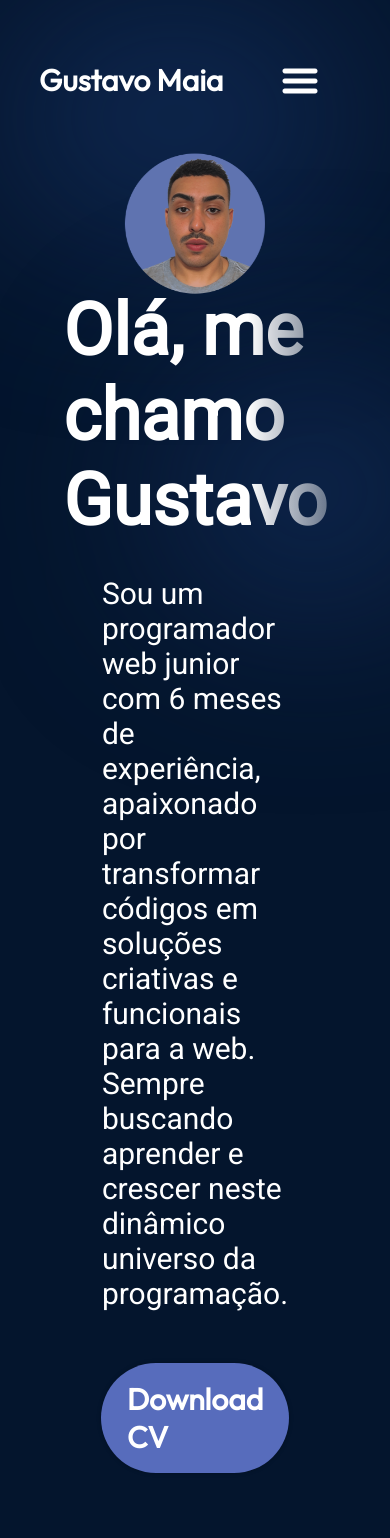
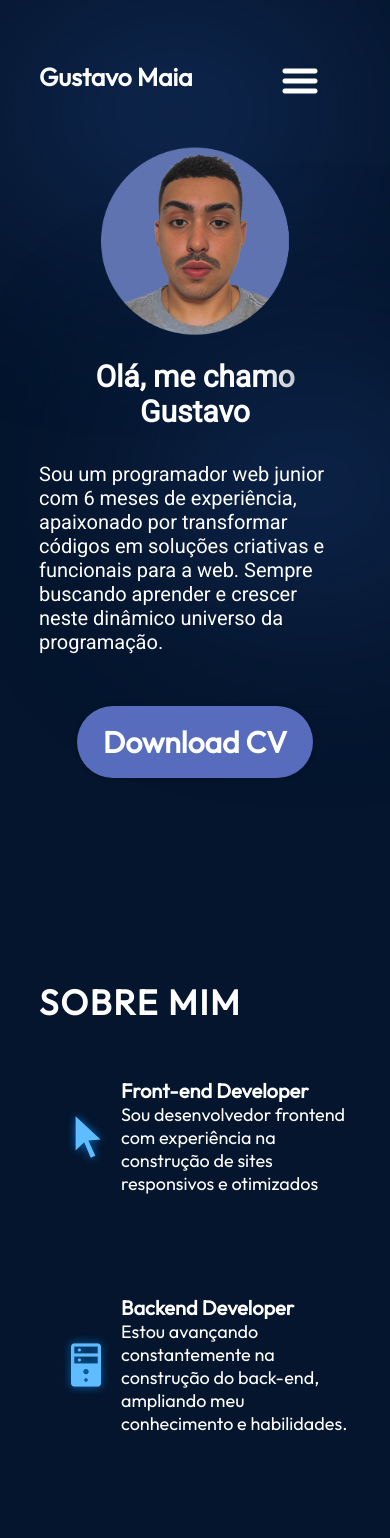
Before and after one commit to Gusmaiadev/portifolio_gustavoM, a React (Vite) app: page / in a window 390 px wide. Shown: the top 1538 px of the page. Built offline with nearby package versions, Linux system fonts and the light colour scheme.

Commit message:
atualização página responsiva

```diff
--- a/src/components/About/About.module.css
+++ b/src/components/About/About.module.css
@@ -91,3 +91,32 @@
     padding-right: 0;
   }
 }
+
+
+
+@media screen and (max-width: 500px){
+  .aboutItem h3 {
+    font-size: 20px;
+
+  }
+
+  .aboutItem p {
+    font-size: 18px;
+  }
+}
+
+
+@media screen and (max-width: 320px){
+  .aboutItem h3 {
+    font-size: 17px;
+
+  }
+
+  .aboutItem p {
+    font-size: 17px;
+  }
+
+  .content{
+    width: 83vw;
+  }
+}
--- a/src/components/Hero/Hero.module.css
+++ b/src/components/Hero/Hero.module.css
@@ -108,6 +108,17 @@
 }
 
 
+@media screen and (max-width: 1120px){
+  .description{
+    font-size: 20px;
+  }
+  .title{
+    font-size: 50px;
+    margin-top: 30px;
+  }
+}
+
+
 
 @media screen and (max-width: 830px) {
   .container {
@@ -116,5 +127,33 @@
 
   .content {
     align-items: center;
+    width: 80vw;
+  }
+
+  .description{
+    font-size: 20px;
+  }
+
+  .heroImg{
+    width: 60%;
+  }
+
+}
+
+@media screen and (max-width: 658px){
+  .title{
+    text-align: center;
+    font-size: 30px;
   }
 }
+
+
+@media screen and (max-width: 320px){
+  .heroImg{
+    width: 80%;
+  }
+
+  .description{
+    font-size: 16px;
+  }
+}
--- a/src/components/Navbar/Navbar.module.css
+++ b/src/components/Navbar/Navbar.module.css
@@ -45,6 +45,21 @@
 
 
 
+@media screen and (max-width: 930px){
+  .title{
+    font-size: 25px;
+  }
+
+  .menuItems a{
+    font-size: 20px;
+  }
+}
+
+
+
+
+
+
 @media screen and (max-width: 830px) {
   .navbar {
     flex-direction: column;
```
